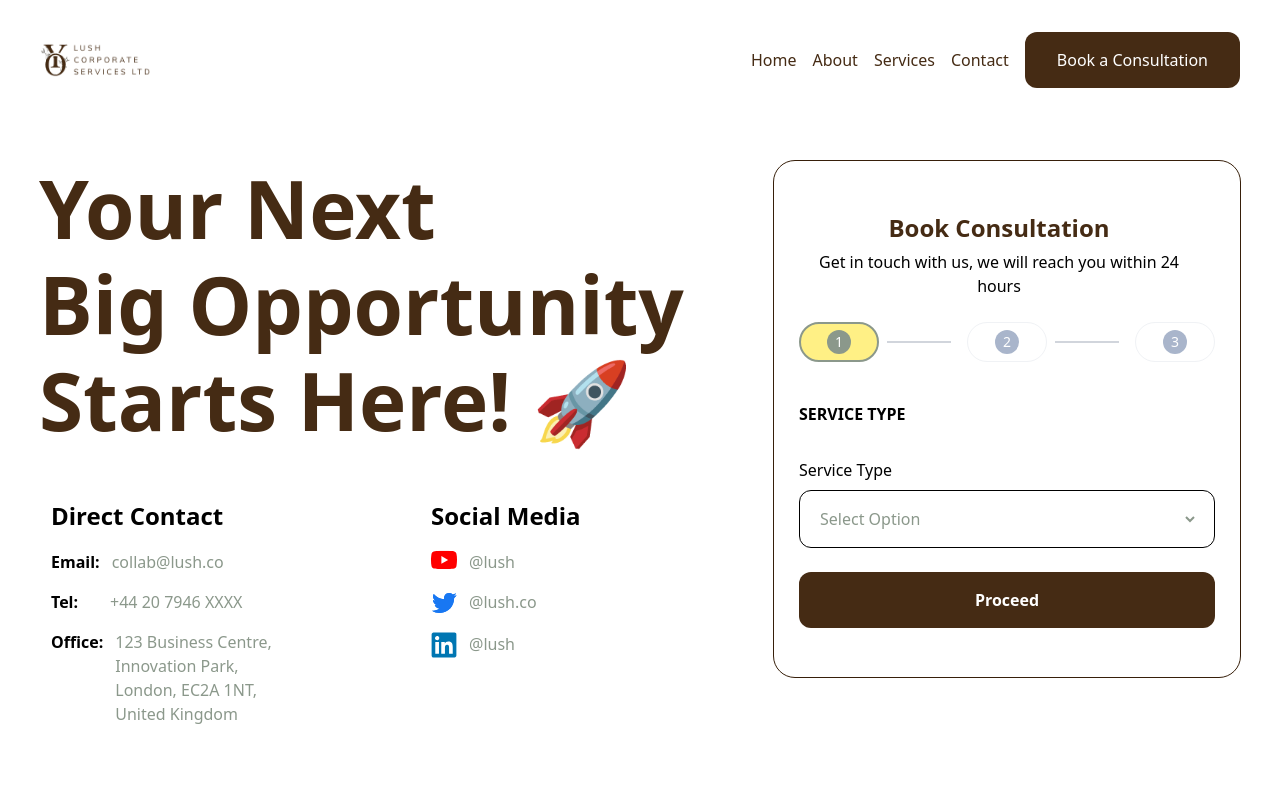
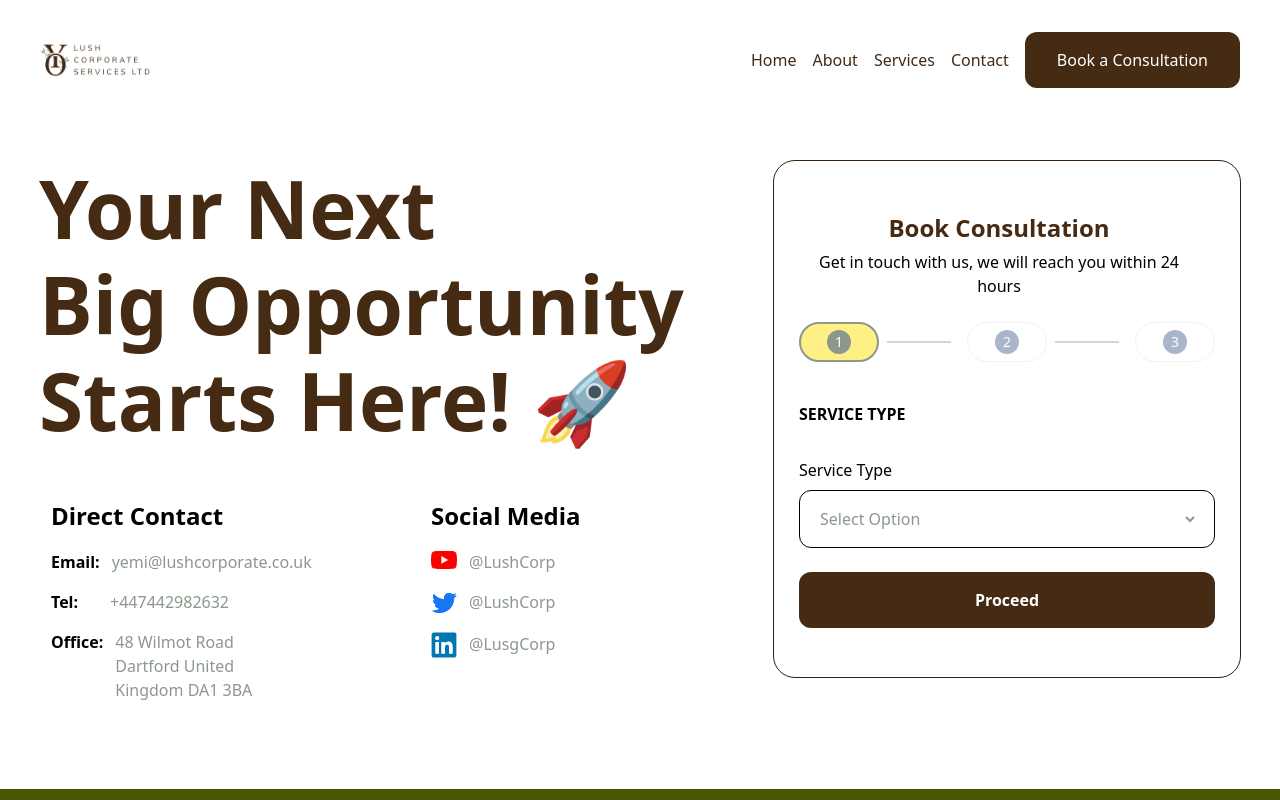
Before and after one commit to AChris-T/Lush, a Next.js app: page /book-consultation in a window 1280 px wide. Shown: the top 800 px of the page. Built offline with nearby package versions, Linux system fonts and the light colour scheme.

Commit message:
feat:added the home page

```diff
--- a/src/app/book-consultation/page.js
+++ b/src/app/book-consultation/page.js
@@ -44,20 +44,19 @@ export default function page() {
                 <h3 className="flex gap-3 items-center font-semibold text-base text-black">
                   Email:
                   <span className="text-green-100 font-normal">
-                    collab@lush.co
+                    yemi@lushcorporate.co.uk
                   </span>
                 </h3>
                 <h3 className="flex gap-8 items-center font-semibold text-base text-black">
                   Tel:
                   <span className="text-green-100 font-normal">
-                    +44 20 7946 XXXX
+                    +447442982632{' '}
                   </span>
                 </h3>
                 <h3 className="flex gap-3 items-start font-semibold text-base text-black">
                   Office:
                   <span className="text-green-100 w-full md:w-[163px] font-normal">
-                    123 Business Centre, Innovation Park, London, EC2A 1NT,
-                    United Kingdom{' '}
+                    48 Wilmot Road Dartford United Kingdom DA1 3BA
                   </span>
                 </h3>
               </div>
@@ -68,19 +67,19 @@ export default function page() {
                 <h3 className="flex gap-3 items-start font-semibold text-base text-green-100">
                   <FacebookIcon />
                   <span className="text-black-400 w-[163px] font-normal">
-                    @lush
+                    @LushCorp
                   </span>
                 </h3>
                 <h3 className="flex gap-3 items-start font-semibold text-base text-green-100">
                   <TwitterIcon />
                   <span className="text-black-400 w-[163px] font-normal">
-                    @lush.co{' '}
+                    @LushCorp{' '}
                   </span>
                 </h3>
                 <h3 className="flex gap-3 items-start font-semibold text-base text-green-100">
                   <LinkdinIcon />
                   <span className="text-black-400 w-[163px] font-normal">
-                    @lush
+                    @LusgCorp
                   </span>
                 </h3>
               </div>
@@ -95,7 +94,9 @@ export default function page() {
             </h3>
             <h3 className="flex gap-3 items-center font-semibold text-base text-black">
               Email:
-              <span className="text-green-100 font-normal">collab@lush.co</span>
+              <span className="text-green-100 font-normal">
+                yemi@lushcorporate.co.uk
+              </span>
             </h3>
             <h3 className="flex gap-8 items-center font-semibold text-base text-black">
               Tel:
@@ -106,8 +107,7 @@ export default function page() {
             <h3 className="flex gap-3 items-start font-semibold text-base text-black">
               Office:
               <span className="text-green-100 w-full  font-normal">
-                123 Business Centre, Innovation Park, London, EC2A 1NT, United
-                Kingdom{' '}
+                48 Wilmot Road Dartford United Kingdom DA1 3BA
               </span>
             </h3>
           </div>
@@ -118,19 +118,19 @@ export default function page() {
             <h3 className="flex gap-3 items-start font-semibold text-base text-green-100">
               <FacebookIcon />
               <span className="text-black-400 w-[163px] font-normal">
-                @lush
+                @LushCorp{' '}
               </span>
             </h3>
             <h3 className="flex gap-3 items-start font-semibold text-base text-green-100">
               <TwitterIcon />
               <span className="text-black-400 w-[163px] font-normal">
-                @lush.co{' '}
+                @LushCorp{' '}
               </span>
             </h3>
             <h3 className="flex gap-3 items-start font-semibold text-base text-green-100">
               <LinkdinIcon />
               <span className="text-black-400 w-[163px] font-normal">
-                @lush
+                @LushCorp{' '}
               </span>
             </h3>
           </div>
--- a/src/app/contact/page.js
+++ b/src/app/contact/page.js
@@ -107,14 +107,13 @@ export default function Contact() {
                 <h3 className="flex gap-3 items-center font-semibold text-base">
                   Email:
                   <span className="text-green-100 font-normal">
-                    collab@lushcorpltd.co{' '}
+                    yemi@lushcorporate.co.uk{' '}
                   </span>
                 </h3>
                 <h3 className="flex gap-3 items-start font-semibold text-base">
                   Office:
                   <span className="text-green-100 w-full md:w-[163px] font-normal">
-                    123 Business Centre, Innovation Park, London, EC2A 1NT,
-                    United Kingdom{' '}
+                    48 Wilmot Road Dartford United Kingdom DA1 3BA
                   </span>
                 </h3>
               </div>
@@ -125,14 +124,14 @@ export default function Contact() {
                 <h3 className="flex gap-3 items-start font-semibold text-base text-green-100">
                   <FacebookIcon />
                   <span className="text-black-400 w-[163px] font-normal">
-                    @viridusgreen
+                    @LushCorp
                   </span>
                 </h3>
                 {/* s */}
                 <h3 className="flex gap-3 items-start font-semibold text-base text-green-100">
                   <LinkdinIcon />
                   <span className="text-black-400 w-[163px] font-normal">
-                    @viridusgreen
+                    @LushCorp
                   </span>
                 </h3>
               </div>
@@ -345,7 +344,7 @@ export default function Contact() {
               <h3 className="flex gap-3 items-center font-semibold text-base">
                 Email:
                 <span className="text-black-400 font-normal text-green-100">
-                  collab@viridusgreen.co
+                  yemi@lushcorporate.co.uk
                 </span>
               </h3>
               {/*   <h3 className="flex gap-8 items-center font-semibold text-base">
@@ -357,8 +356,7 @@ export default function Contact() {
               <h3 className="flex gap-3 items-start font-semibold text-base ">
                 Office:
                 <span className="text-black-400 w-full  font-normal text-green-100">
-                  123 Business Centre, Innovation Park, London, EC2A 1NT, United
-                  Kingdom{' '}
+                  48 Wilmot Road Dartford United Kingdom DA1 3BA
                 </span>
               </h3>
             </div>
@@ -367,13 +365,13 @@ export default function Contact() {
               <h3 className="flex gap-3 items-start font-semibold text-base text-green-100">
                 <FacebookIcon />
                 <span className="text-black-400 w-[163px] font-normal">
-                  @viridusgreen
+                  @LushCorp
                 </span>
               </h3>
               <h3 className="flex gap-3 items-start font-semibold text-base text-green-100">
                 <LinkdinIcon />
                 <span className="text-black-400 w-[163px] font-normal">
-                  @viridusgreen
+                  @LushCorp{' '}
                 </span>
               </h3>
             </div>
--- a/src/components/Footer.jsx
+++ b/src/components/Footer.jsx
@@ -87,12 +87,12 @@ export default function Footer() {
             <h3 className="text-[30px] font-medium">Contact</h3>
             <div className="flex items-center hav gap-6">
               <h3 className="font-medium hidden md:flex">Email:</h3>
-              <span>collab@lushcorpltd.co</span>
+              <span>yemi@lushcorporate.co.uk</span>
             </div>
             <div className="flex hav gap-6">
               <h3 className="font-medium hidden md:flex">Office:</h3>
               <span className=" w-full text-center md:w-[163px] leading-7">
-                48 Wilmot Road, Dartford United Kingdom DA1 3BA
+                48 Wilmot Road Dartford United Kingdom DA1 3BA
               </span>
             </div>
           </div>
```
